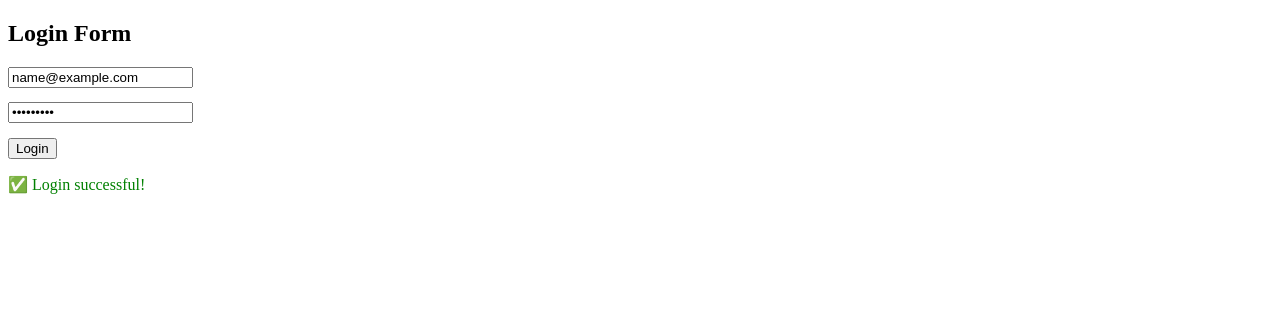
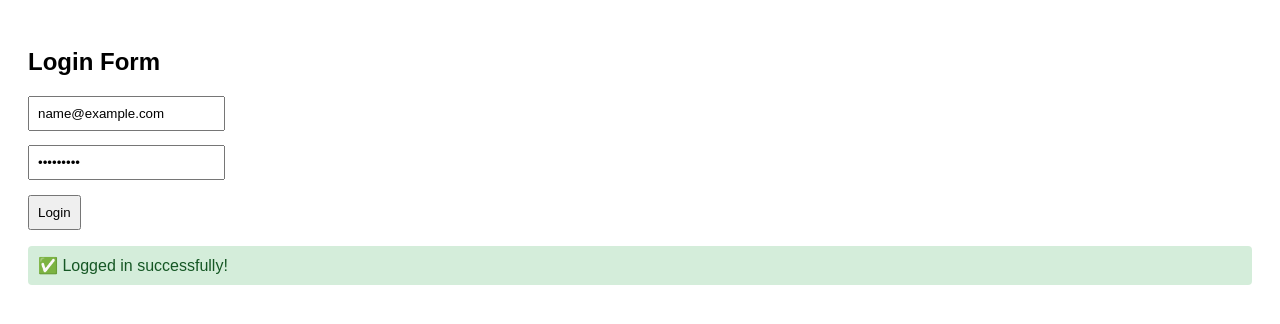
Before and after one commit to King-Code-938/fullstack-playground, a plain HTML site: page Login_Validator/index.html in a window 1280 px wide. Both pictures are taken after typing "name@example.com", "Sample123" into the empty fields and a click on the button "Login". Drawn offline with Linux system fonts and the light colour scheme.

Commit message:
Refactored and upgraded Login_Validator

```diff
--- a/Login_Validator/index.html
+++ b/Login_Validator/index.html
@@ -16,6 +16,8 @@
       <button type="submit" id="submit" class="disabled">Login</button>
       <p id="statusMsg"></p>
     </form>
+    <div class="loader" id="loader"></div>
+    <div id="flashMsg" class="flash"></div>
 
     <script src="script.js"></script>
   </body>
--- a/Login_Validator/script.js
+++ b/Login_Validator/script.js
@@ -1,5 +1,7 @@
 const form = document.getElementById('loginForm');
 const submit = document.getElementById('submit');
+const loader = document.getElementById('loader');
+const flash = document.getElementById('flashMsg');
 const email = document.getElementById('email');
 const password = document.getElementById('password');
 const emailError = document.getElementById('emailError');
@@ -60,16 +62,28 @@ submit.addEventListener('mouseover', () => {
 form.addEventListener('submit', e => {
   e.preventDefault(); // Stop actual submit
 
+  flash.style.opacity = 0;
+  loader.style.display = 'inline-block';
+
+  setTimeout(() => {
+    loader.style.display = 'none';
+
     // Reset messages
     emailError.innerText = '';
     passwordError.innerText = '';
     statusMsg.innerText = '';
 
-  if (valid) {
-    statusMsg.innerText = '✅ Login successful!';
-    statusMsg.className = 'success';
+    emailCheck();
+    passwordCheck();
+
+    if (!valid) {
+      flash.innerText = '❌ Invalid login details.';
+      flash.className = 'flash error';
     } else {
-    statusMsg.innerText = '❌ Please fix the errors above.';
-    statusMsg.className = 'error';
+      flash.innerText = '✅ Logged in successfully!';
+      flash.className = 'flash success';
     }
+
+    flash.style.opacity = 1;
+  }, 1500); // simulate loading
 });
--- a/Login_Validator/styles.css
+++ b/Login_Validator/styles.css
@@ -14,3 +14,33 @@ input {
   background-color: gray;
   opacity: 0.6;
 }
+
+body { font-family: sans-serif; padding: 20px; }
+input, button { display: block; margin: 10px 0; padding: 8px; }
+
+.loader {
+  display: none;
+  margin: 10px 0;
+  border: 4px solid #f3f3f3;
+  border-top: 4px solid #3498db;
+  border-radius: 50%;
+  width: 24px;
+  height: 24px;
+  animation: spin 1s linear infinite;
+}
+
+@keyframes spin {
+  0% { transform: rotate(0deg); }
+  100% { transform: rotate(360deg); }
+}
+
+.flash {
+  padding: 10px;
+  margin-top: 10px;
+  border-radius: 4px;
+  opacity: 0;
+  transition: opacity 0.5s ease;
+}
+
+.flash.success { background: #d4edda; color: #155724; }
+.flash.error { background: #f8d7da; color: #721c24; }
```
Lines whose indentation alone changed are shown as unchanged.
